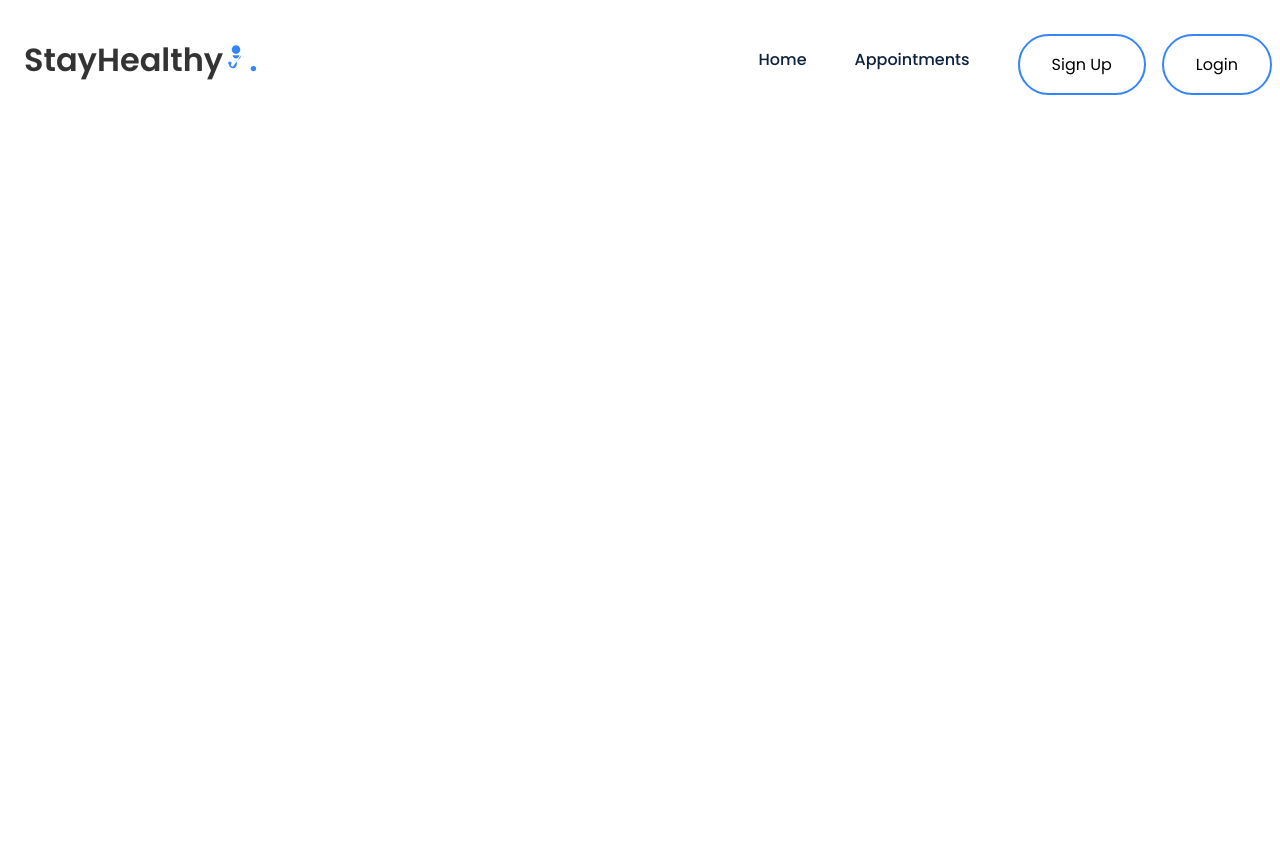
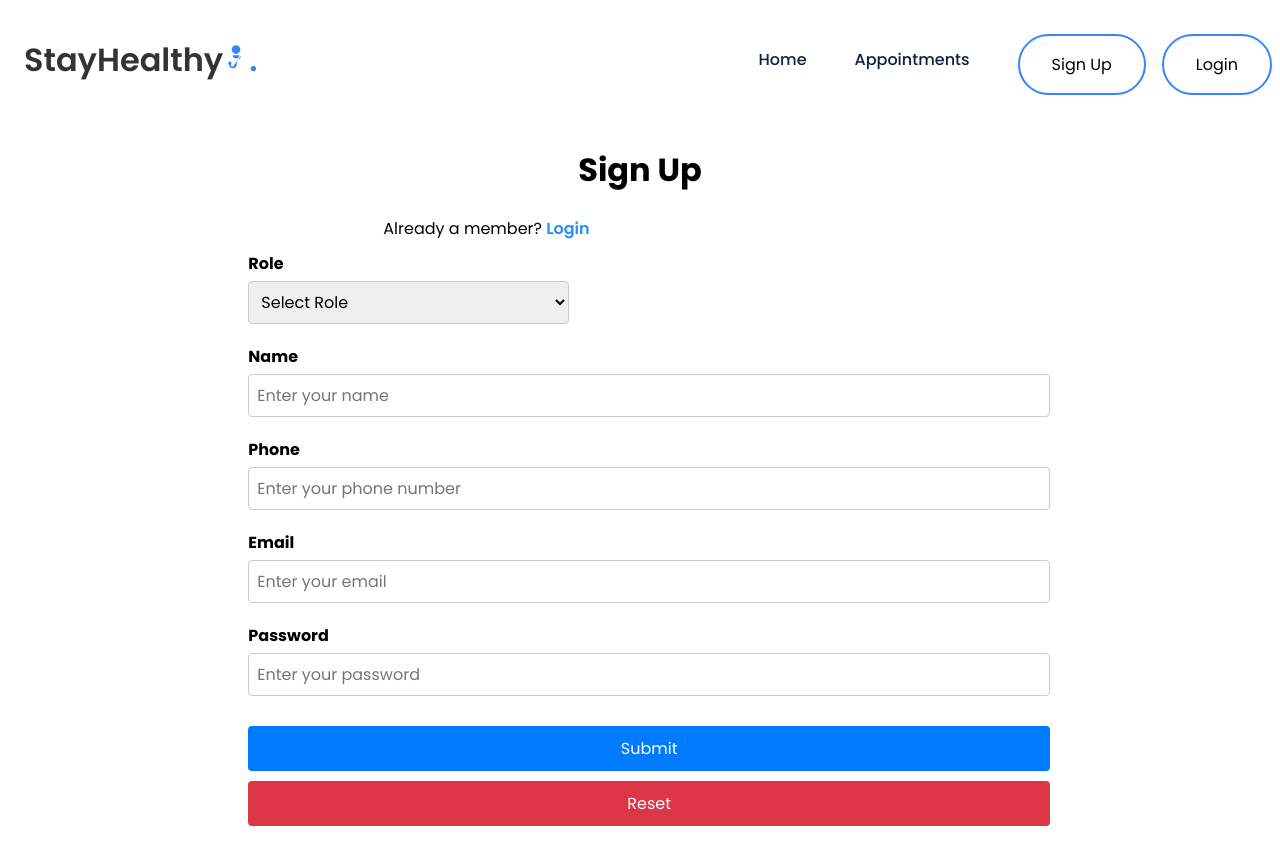
Before and after one commit to Momo-1807/test_med_app, a React (Create React App) app: page /signup in a window 1280 px wide. Shown: the top 864 px of the page. Before the commit the page ends 800 px from the top, so only its background shows below. Built offline with nearby package versions, Linux system fonts and the light colour scheme.

Commit message:
added login and signup

```diff
--- a/src/App.js
+++ b/src/App.js
@@ -1,5 +1,5 @@
 // Import necessary modules from React library
-import React, { useEffect } from 'react';
+import React, { useState } from 'react';
 
 // Import components for routing from react-router-dom library
 import { BrowserRouter, Routes, Route } from "react-router-dom";
@@ -7,10 +7,20 @@ import { BrowserRouter, Routes, Route } from "react-router-dom";
 // Import custom Navbar component
 import Navbar from './Components/Navbar/Navbar';
 import Landing_Page from './Components/Landing_Page/Landing_Page';
+import Login from './Components/Login/Login';
+import SignUp from './Components/Sign_Up/Sign_Up';
 
 // Function component for the main App
 function App() {
+    const [isLoggedIn, setIsLoggedIn] = useState(false);
 
+    const handleLogout = () => {
+      setIsLoggedIn(false);
+    };
+
+    const handleLogin = () => {
+      setIsLoggedIn(true);
+    };
   // Render the main App component
   return (
     <div className="App">
@@ -22,6 +32,8 @@ function App() {
           {/* Set up the Routes for different pages */}
           <Routes>
           <Route path="/" element={<Landing_Page />} />
+          <Route path="/login" element={<Login handleLogin={handleLogin} />} />
+          <Route path="/signup" element={<SignUp />} />
             {/* Define individual Route components for different pages */}
           </Routes>
         </BrowserRouter>
--- /dev/null
+++ b/src/Components/Login/Login.js
@@ -0,0 +1,93 @@
+import React, { useState, useEffect } from 'react';
+import { Link, useNavigate } from 'react-router-dom';
+import { API_URL } from '../../config';
+
+const Login = () => {
+  const [password, setPassword] = useState("");
+  const [email, setEmail] = useState('');
+  const navigate = useNavigate();
+
+  useEffect(() => {
+    if (sessionStorage.getItem("auth-token")) {
+      navigate("/")
+    }
+  }, [navigate]);
+
+  const login = async (e) => {
+    e.preventDefault();
+    const res = await fetch(`${API_URL}/api/auth/login`, {
+      method: "POST",
+      headers: {
+        "Content-Type": "application/json",
+      },
+      body: JSON.stringify({
+        email: email,
+        password: password,
+      }),
+    });
+    const json = await res.json();
+    if (json.authtoken) {
+      sessionStorage.setItem('auth-token', json.authtoken);
+      sessionStorage.setItem('email', email);
+      navigate('/');
+      window.location.reload()
+    } else {
+      if (json.errors) {
+        for (const error of json.errors) {
+          alert(error.msg);
+        }
+      } else {
+        alert(json.error);
+      }
+    }
+  };
+
+  const resetForm = () => {
+    setEmail('');
+    setPassword('');
+  };
+
+  return (
+    <div>
+      <div className="container">
+        <div className="login-grid">
+          <div className="login-text">
+            <h2>Login</h2>
+          </div>
+          <div className="login-text">
+            Are you a new member? <span><Link to="/signup" style={{ color: '#2190FF' }}> Sign Up Here</Link></span>
+          </div>
+          <br />
+          <div className="login-form">
+            <form onSubmit={login}>
+              <div className="form-group">
+                <label htmlFor="email">Email</label>
+                <input value={email} onChange={(e) => setEmail(e.target.value)} type="email" name="email" id="email" className="form-control" placeholder="Enter your email" aria-describedby="helpId" style={{ width: '100%' }} />
+              </div>
+              <div className="form-group">
+                <label htmlFor="password">Password</label>
+                <input
+                  value={password}
+                  onChange={(e) => setPassword(e.target.value)}
+                  type="password"
+                  name="password"
+                  id="password"
+                  className="form-control"
+                  placeholder="Enter your password"
+                  aria-describedby="helpId"
+                  style={{ width: '100%' }}
+                />
+              </div>
+              <div className="btn-group">
+                <button type="submit" className="btn btn-primary mb-2 mr-1 waves-effect waves-light" style={{ width: '100%' }}>Login</button>
+                <button type="button" className="btn btn-danger mb-2 waves-effect waves-light" onClick={resetForm} style={{ width: '100%' }}>Reset</button>
+              </div>
+            </form>
+          </div>
+        </div>
+      </div>
+    </div>
+  )
+}
+
+export default Login;
--- a/src/Components/Navbar/Navbar.js
+++ b/src/Components/Navbar/Navbar.js
@@ -1,4 +1,5 @@
 import "./Navbar.css";
+import { Link, useNavigate } from "react-router-dom";
 import React, { useState } from "react";
 
 const Navbar = () => {
@@ -35,15 +36,15 @@ const Navbar = () => {
                     <a href="#">Appointments</a>
                 </li>
                 <li className="link">
-                    <a href="../Sign_Up/Sign_Up.html">
-                        <button className="btn1">Sign Up</button>
-                    </a>
+                <Link to="/signup">
+                <button className="btn1">Sign Up</button>
+              </Link>
                 </li>
                 <li className="link">
-                    <a href="../Login/Login.html">
-                        <button className="btn1">Login</button>
-                    </a>
-                </li>
+              <Link to="/login">
+                <button className="btn1">Login</button>
+              </Link>
+            </li>
             </ul>
         </nav>
     );
--- /dev/null
+++ b/src/Components/Sign_Up/Sign_Up.js
@@ -0,0 +1,132 @@
+import React, { useState } from 'react';
+import './Sign_Up.css'; // Apply CSS according to your design theme
+import { Link, useNavigate } from 'react-router-dom';
+import { API_URL } from '../../config';
+
+const SignUp = () => {
+    const [name, setName] = useState('');
+    const [email, setEmail] = useState('');
+    const [phone, setPhone] = useState('');
+    const [password, setPassword] = useState('');
+    const [role, setRole] = useState('');
+    const [showErr, setShowErr] = useState('');
+    const [passwordLengthError, setPasswordLengthError] = useState(false);
+    const [loading, setLoading] = useState(false);
+
+    const navigate = useNavigate();
+
+    const validateEmail = (email) => {
+        // Regular expression for email validation
+        const re = /\S+@\S+\.\S+/;
+        return re.test(email);
+    };
+
+    const register = async (e) => {
+        e.preventDefault();
+
+        if (!validateEmail(email)) {
+            setShowErr('Invalid email address');
+            return;
+        }
+
+        if (password.length < 8) {
+            setPasswordLengthError(true);
+            return;
+        }
+
+        setLoading(true);
+
+        try {
+            const response = await fetch(`${API_URL}/api/auth/register`, {
+                method: 'POST',
+                headers: {
+                    'Content-Type': 'application/json',
+                },
+                body: JSON.stringify({
+                    name: name,
+                    email: email,
+                    password: password,
+                    phone: phone,
+                    role: role // Include role in the request body
+                }),
+            });
+
+            const json = await response.json();
+
+            if (json.authtoken) {
+                sessionStorage.setItem('auth-token', json.authtoken);
+                sessionStorage.setItem('name', name);
+                sessionStorage.setItem('phone', phone);
+                sessionStorage.setItem('email', email);
+                // Redirect to home page
+                navigate('/');
+                window.location.reload();
+            } else {
+                if (json.errors) {
+                    for (const error of json.errors) {
+                        setShowErr(error.msg);
+                    }
+                } else {
+                    setShowErr(json.error);
+                }
+            }
+        } catch (error) {
+            console.error('Error during registration:', error);
+            setShowErr('An error occurred. Please try again later.');
+        } finally {
+            setLoading(false);
+        }
+    };
+
+    return (
+        <div className="container" style={{ marginTop: '5%' }}>
+            <div className="signup-grid">
+                <div className="signup-text">
+                    <h1>Sign Up</h1>
+                    {/* {signupRoleText && <div className="signup-role">{signupRoleText}</div>} */}
+                </div>
+                <div className="signup-text1" style={{ textAlign: 'left' }}>
+                    Already a member? <span><Link to="/login" style={{ color: '#2190FF' }}> Login</Link></span>
+                </div>
+                <div className="signup-form">
+                    <form method="POST" onSubmit={register}>
+                        <div className="form-group">
+                            <label htmlFor="role">Role</label>
+                            <select value={role} onChange={(e) => setRole(e.target.value)} name="role" id="role" className="form-control" required>
+                                <option value="">Select Role</option>
+                                <option value="doctor">Doctor</option>
+                                <option value="patient">Patient</option>
+                            </select>
+                        </div>
+                        <div className="form-group">
+                            <label htmlFor="name">Name</label>
+                            <input value={name} type="text" onChange={(e) => setName(e.target.value)} name="name" id="name" className="form-control" placeholder="Enter your name" aria-describedby="helpId" required autoComplete="name" style={{ width: '100%' }} />
+                        </div>
+                        <div className="form-group">
+                            <label htmlFor="phone">Phone</label>
+                            <input value={phone} onChange={(e) => setPhone(e.target.value)} type="tel" name="phone" id="phone" className="form-control" placeholder="Enter your phone number" aria-describedby="helpId" maxLength="10" required autoComplete="tel" style={{ width: '100%' }} />
+                        </div>
+                        <div className="form-group">
+                            <label htmlFor="email">Email</label>
+                            <input value={email} onChange={(e) => setEmail(e.target.value)} type="email" name="email" id="email" className="form-control" placeholder="Enter your email" aria-describedby="emailHelpId" required autoComplete="email" style={{ width: '100%' }} />
+                        </div>
+                        <div className="form-group">
+                            <label htmlFor="password">Password</label>
+                            <input value={password} onChange={(e) => setPassword(e.target.value)} type='password' name="password" id="password" className="form-control" placeholder="Enter your password" aria-describedby="helpId" required autoComplete="new-password" style={{ width: '100%' }} />
+                            {passwordLengthError && password.length < 8 && (
+                                <div className="err" style={{ color: 'red' }}>Password length must be 8 or more</div>
+                            )}
+                        </div>
+                        {showErr && <div className="err" style={{ color: 'red' }}>{showErr.msg}</div>}
+                        <div className="btn-group">
+                            <button type="submit" className="btn btn-primary mb-2 mr-1 waves-effect waves-light" disabled={loading}>{loading ? 'Loading...' : 'Submit'}</button>
+                            <button type="reset" className="btn btn-danger mb-2 waves-effect waves-light">Reset</button>
+                        </div>
+                    </form>
+                </div>
+            </div>
+        </div>
+    );
+}
+
+export default SignUp;
```
